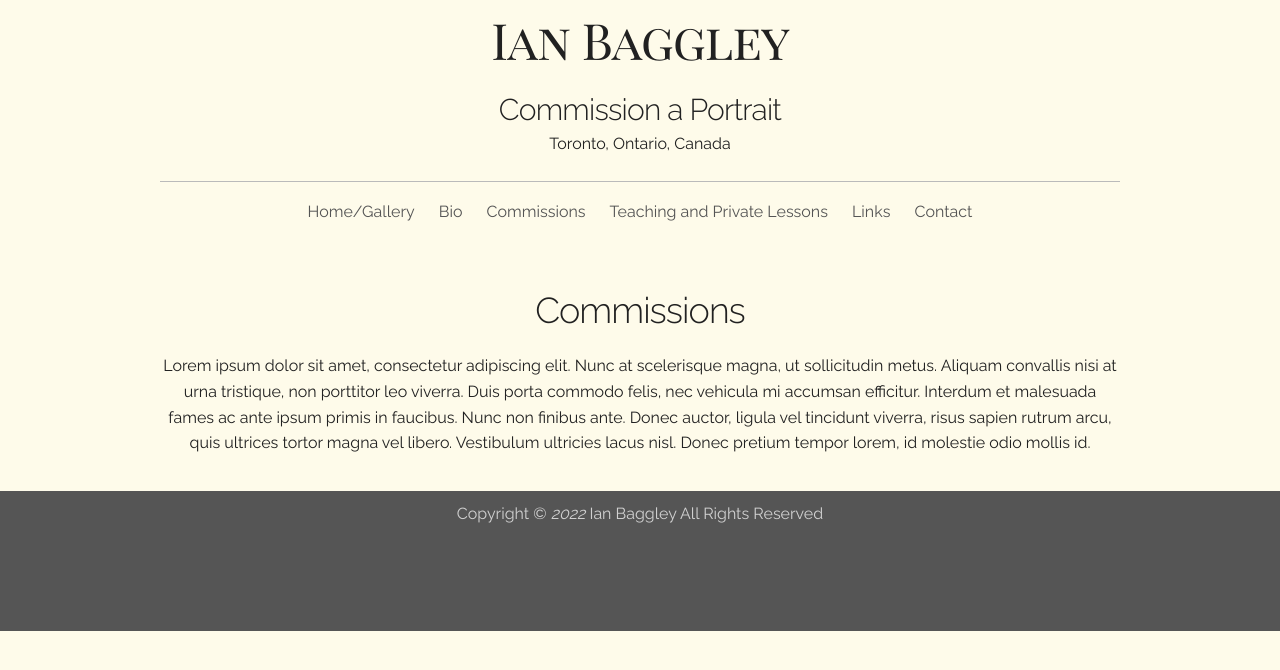
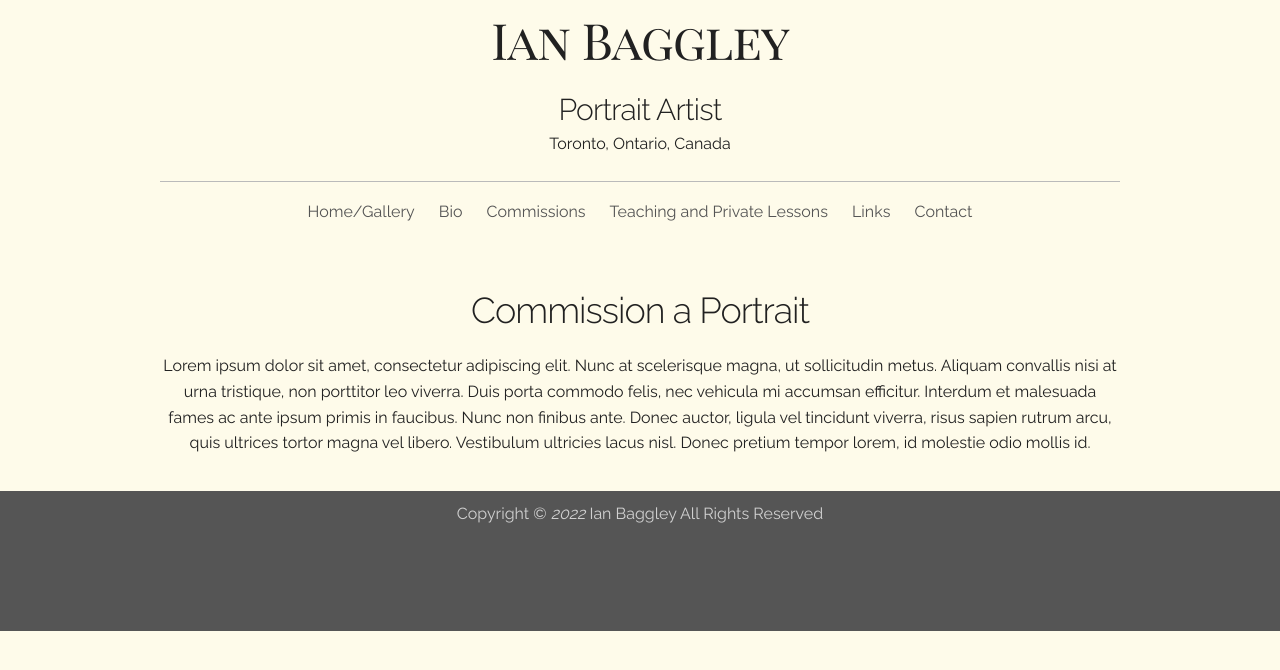
Before and after one commit to beansprout/ian2, a plain HTML site: page commissions.html in a window 1280 px wide. Drawn offline with Linux system fonts and the light colour scheme.

Commit message:
updated h3, h4 tags

```diff
--- a/commissions.html
+++ b/commissions.html
@@ -44,7 +44,7 @@
   <div class="grid-container full">
       <div>
         <h1>Ian Baggley</h1>
-        <h4>Commission a Portrait</h4>
+        <h4>Portrait Artist</h4>
         <p>Toronto, Ontario, Canada</p>
           <nav>
             <ul>
@@ -58,7 +58,7 @@
           </nav>
       </div>
       <div class="commissions-container">
-        <h3>Commissions</h3>
+        <h3>Commission a Portrait</h3>
 
         <p>Lorem ipsum dolor sit amet, consectetur adipiscing elit. Nunc at scelerisque magna, ut sollicitudin metus. Aliquam convallis nisi at urna tristique, non porttitor leo viverra. Duis porta commodo felis, nec vehicula mi accumsan efficitur. Interdum et malesuada fames ac ante ipsum primis in faucibus. Nunc non finibus ante. Donec auctor, ligula vel tincidunt viverra, risus sapien rutrum arcu, quis ultrices tortor magna vel libero. Vestibulum ultricies lacus nisl. Donec pretium tempor lorem, id molestie odio mollis id.</p>
       </div>
```
Also changed, not shown: links.html (+1 -1 lines), teaching.html (+1 -1 lines).
